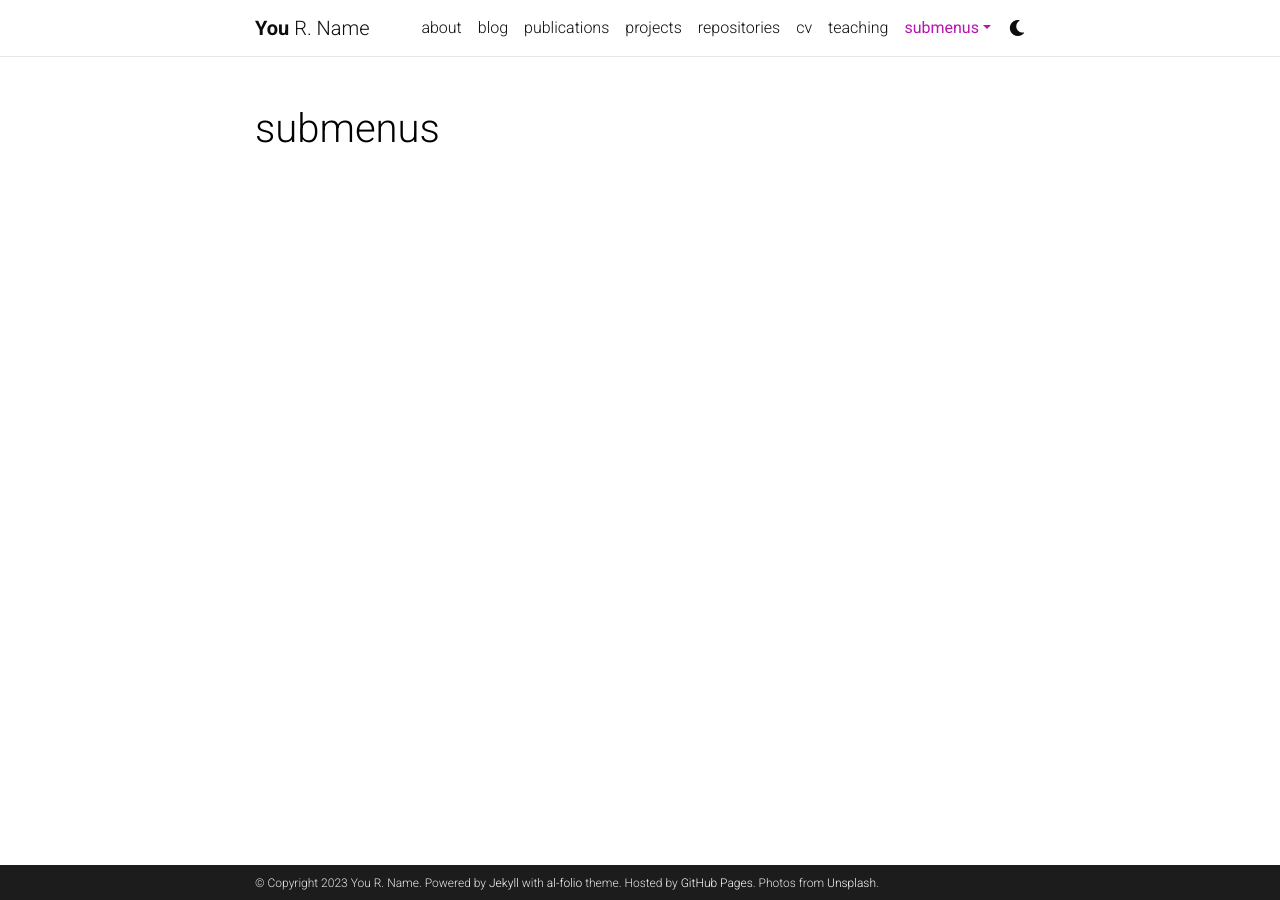
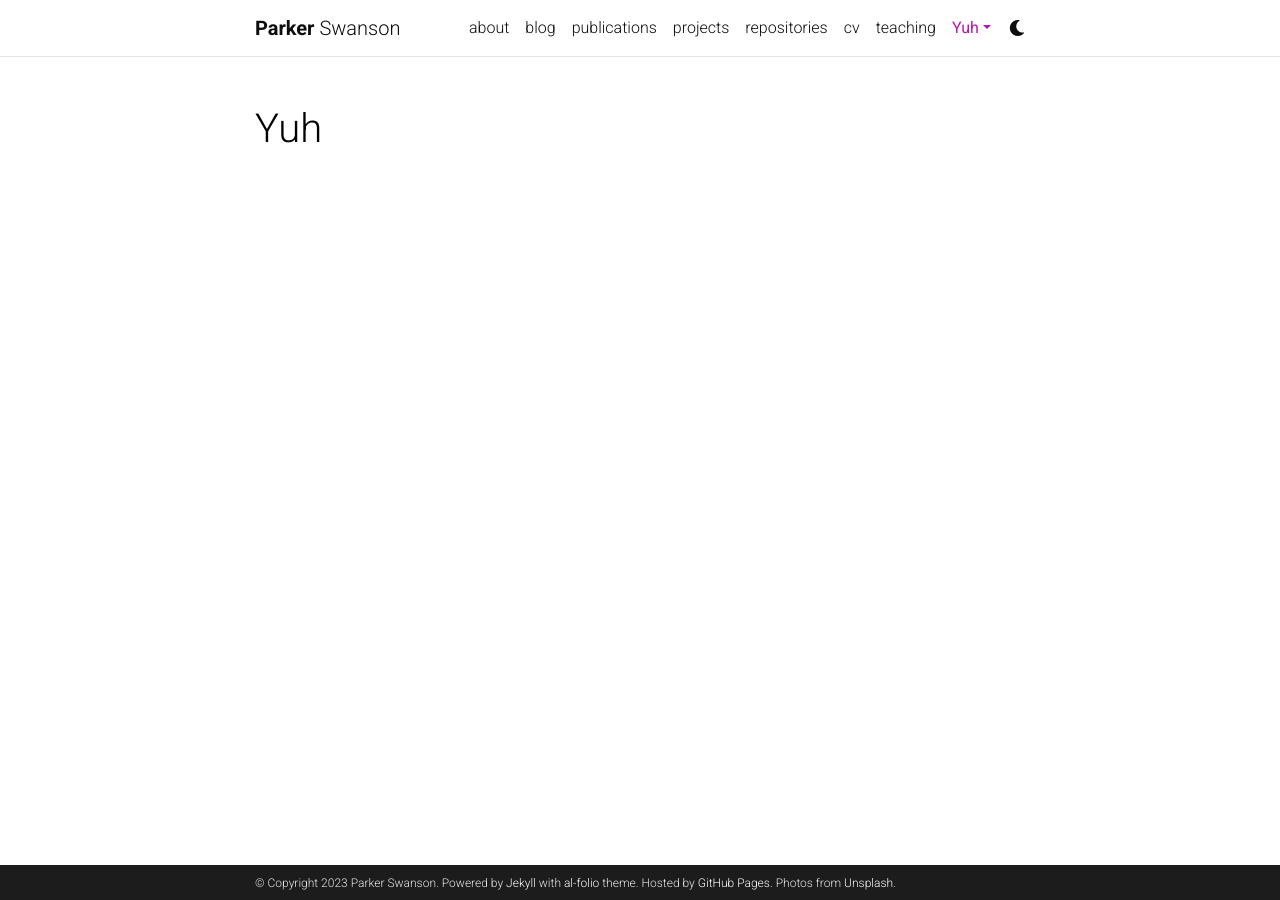
Before and after one commit to parkerswanson19/parkerswanson19.github.io, a Jekyll site: the page built from _pages/dropdown.md, in a window 1280 px wide. Built offline with Jekyll 4.4.1, drawn with Linux system fonts in a browser that asks for light colours; comment, search, counter and statistics services are not loaded; a style sheet for code colours, icons or effects is not loaded.

```diff
--- a/_config.yml
+++ b/_config.yml
@@ -3,9 +3,9 @@
 # -----------------------------------------------------------------------------
 
 title: blank # the website title (if blank, full name will be used instead)
-first_name: You
-middle_name: R.
-last_name: Name
+first_name: Parker
+middle_name:
+last_name: Swanson
 email: you@example.com
 description: > # the ">" symbol means to ignore newlines until "footer_text:"
   A simple, whitespace theme for academics. Based on [*folio](https://github.com/bogoli/-folio) design.
@@ -18,8 +18,8 @@ keywords: jekyll, jekyll-theme, academic-website, portfolio-website  # add your
 lang: en # the language of your site (for example: en, fr, cn, ru, etc.)
 icon: ⚛️  # the emoji used as the favicon (alternatively, provide image name in /assets/img/)
 
-url: https://alshedivat.github.io # the base hostname & protocol for your site
-baseurl: /al-folio # the subpath of your site, e.g. /blog/
+url: https://parkerswanson19.github.io # the base hostname & protocol for your site
+baseurl: # the subpath of your site, e.g. /blog/
 last_updated: false # set to true if you want to display last updated in the footer
 impressum_path:  # set to path to include impressum link in the footer, use the same path as permalink in a page, helps to conform with EU GDPR
 
@@ -312,7 +312,7 @@ external_links:
 # -----------------------------------------------------------------------------
 
 imagemagick:
-  enabled: true # enables responsive images for your site (recomended, see https://github.com/alshedivat/al-folio/issues/537)
+  enabled: false # enables responsive images for your site (recomended, see https://github.com/alshedivat/al-folio/issues/537)
   widths:
     - 480
     - 800
--- a/_pages/dropdown.md
+++ b/_pages/dropdown.md
@@ -1,6 +1,6 @@
 ---
 layout: page
-title: submenus
+title: Yuh
 nav: true
 nav_order: 6
 dropdown: true
```
Also changed, not shown: _pages/about.md (+1 -0 lines).
